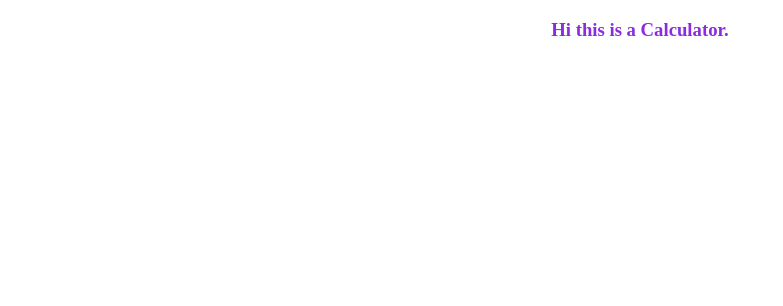
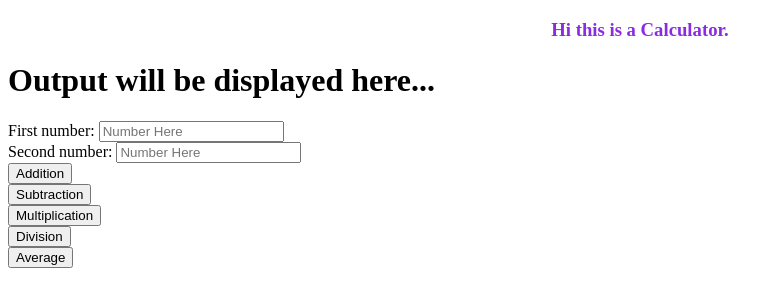
Before and after one commit to Bug-Fan/basic-calculator, a plain HTML site: page index.html in a window 1280 px wide. Shown: the whole page, without its empty margins (0-783 px from the left). Drawn offline with Linux system fonts and the light colour scheme.

Commit message:
Updated index.html- Added input fields and function buttons

```diff
--- a/index.html
+++ b/index.html
@@ -9,5 +9,23 @@
 </head>
 <body>
     <h3><center>Hi this is a Calculator.</center></h3>
+    <table>
+        <tr><h1>Output will be displayed here...</h1></tr>
+        <tr>
+            <div>
+                <label>First number:</label>
+                <input type="number" placeholder="Number Here" id="num1"><br>
+
+                <label>Second number:</label>
+                <input type="number" placeholder="Number Here" id="num2"><br>
+
+                <input type="button" value="Addition" onclick="addition()"><br>
+                <input type="button" value="Subtraction" onclick="subtraction()"><br>
+                <input type="button" value="Multiplication" onclick="multiplication()"><br>
+                <input type="button" value="Division" onclick="division()"><br>
+                <input type="button" value="Average" onclick="average()"><br>
+            </div>
+        </tr>
+    </table>
 </body>
 </html>
```
